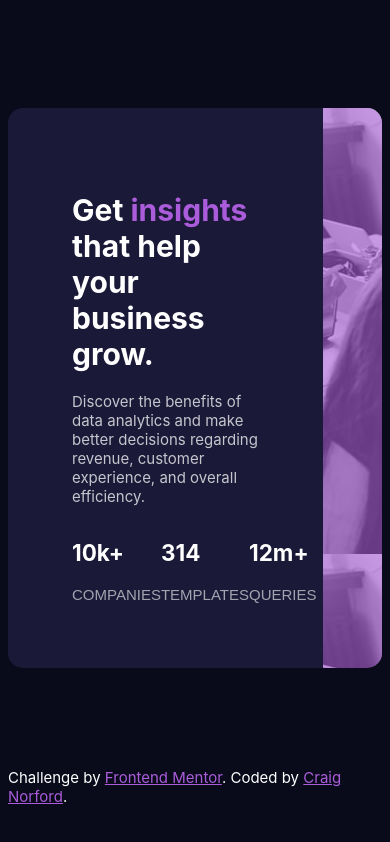
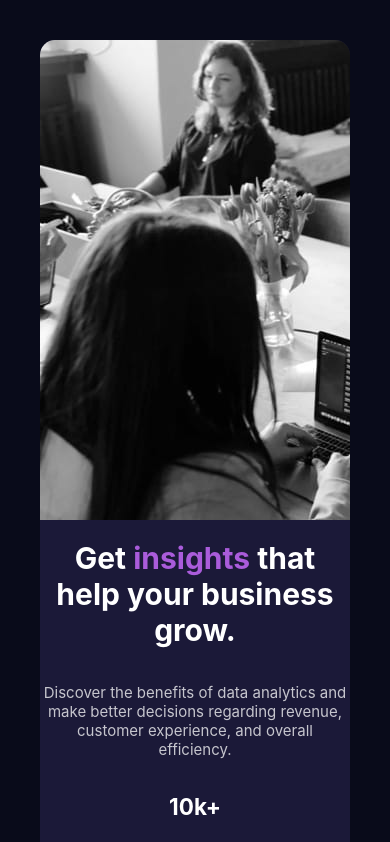
Before and after one commit to CraigDoesCode/git-workshop-test-, a plain HTML site: page index.html in a window 390 px wide. Shown: the top 842 px of the page. Drawn offline with Linux system fonts and the light colour scheme.

Commit message:
add moble response

```diff
--- a/index.html
+++ b/index.html
@@ -5,15 +5,13 @@
     <meta name="viewport" content="width=device-width, initial-scale=1.0"> <!-- displays site properly based on user's device -->
 
     <link rel="icon" type="image/png" sizes="32x32" href="resources/images/favicon-32x32.png">
-
     <title>Frontend Mentor | Stats preview card component</title>
-
-    <!-- Feel free to remove these styles or customise in your own stylesheet 👍 -->
     <link rel="stylesheet" href="resources/css/style.css">
   </head>
   <body>
     <main>
       <div class="card">
+        <img class="mobile" src="resources/images/image-header-mobile.jpg" alt="" />
         <div class="info">
           <h1>Get <span>insights</span> that help your business grow.</h1>
 
@@ -27,7 +25,7 @@
             <div class="stat"><h2>12m+</h2> <span>QUERIES</span></div>
           </div>
         </div>
-        <div class="image">
+        <div class="image desktop">
           <div class="overlay"></div>
         </div>
       </div>
--- a/resources/css/style.css
+++ b/resources/css/style.css
@@ -10,9 +10,9 @@ main {
     display: flex;
     justify-content: center;
     align-items: center;
-    height: 90vh;
+    min-height: 90vh;
 }
-
+/* ------------------------------------ Card container */
 .card {
     display:flex;
     overflow: hidden;
@@ -20,16 +20,26 @@ main {
     border-radius: 15px;
 }
 .card .info {
-    width: 50%;
-    margin: 2rem;
-    padding: 2rem;
+    width: 40%;
+    margin: 5rem;
 }
+/* ------------------------------------ Card text */
 .main-text {
     color: hsla(0, 0%, 100%, 0.75);
 }
 .info span {
     color: hsl(277, 64%, 61%);
 }
+.stats {
+    display: flex;
+    flex-direction: row;
+    justify-content: space-between;
+}
+.stat span {
+    color: hsla(0, 0%, 100%, 0.6);
+    font-family: 'Lexend Deca', sans-serif;
+}
+/* ------------------------------------ Card image */
 .image {
     width: 50%;
     background-image: url("../images/image-header-desktop.jpg");
@@ -42,15 +52,43 @@ main {
     width: 100%;
     height: 100%;
 }
-.stats {
-    display: flex;
-    flex-direction: row;
-    justify-content: space-evenly;
-}
-.stat span {
-    color: hsla(0, 0%, 100%, 0.6);
-    font-family: 'Lexend Deca', sans-serif;
-}
+/* ------------------------------------ Footer */
 a {
     color: hsl(277, 64%, 61%);
 }
+footer {
+    display: flex;
+    justify-content: space-around;
+}
+/* ------------------------------------ mobile */
+.mobile {
+    display: none;
+}
+@media only screen and (max-width: 780px) {
+    .main {
+        min-height: 100px;
+        overflow: hidden;
+    }
+    .card {
+        display: block;
+        margin: 2rem;
+        overflow: hidden;
+        border-radius: 15px;
+    }
+    .stats {
+        flex-direction: column;
+    }
+    .mobile {
+        display: block;
+    }
+    .desktop {
+        display: none;
+    }
+    .card .info {
+        display: flex;
+        width: 100%;
+        flex-direction: column;
+        margin: auto;
+        text-align: center;
+    }
+}
```
